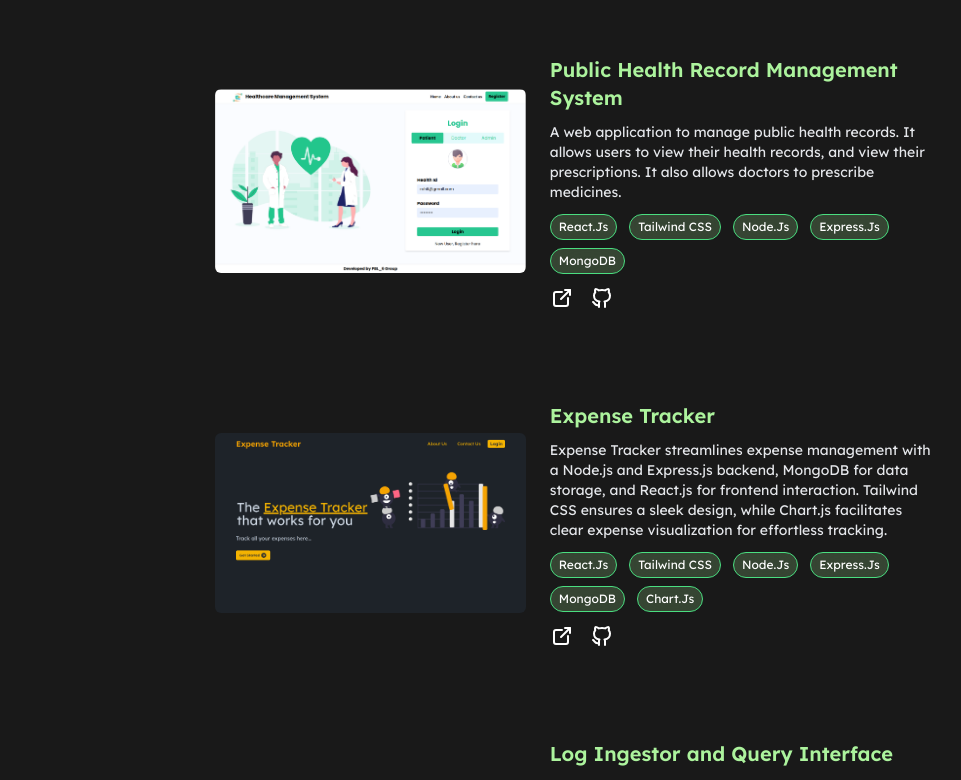
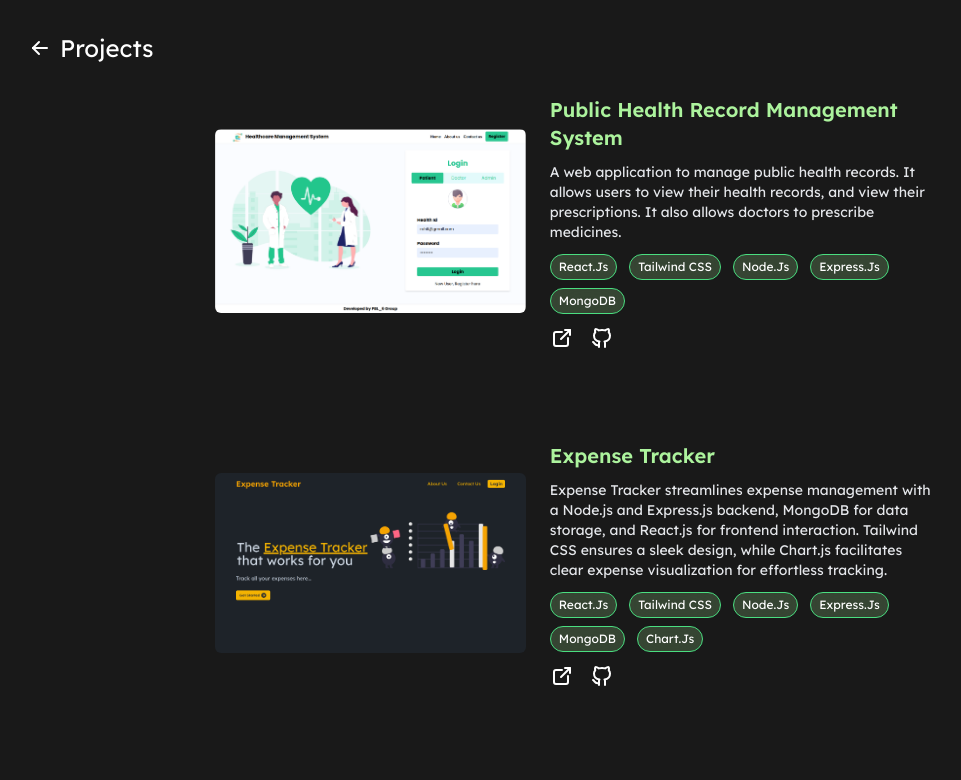
Before and after one commit to rohitvpatil0810/rohit-portfolio-next, a Next.js app: page /projects in a window 1280 px wide. Shown: the top 780 px of the page, without its empty margins (52-1013 px from the left). Built offline with nearby package versions, Linux system fonts and the light colour scheme.

Commit message:
feat: add nav to projects page

```diff
--- a/src/app/projects/page.tsx
+++ b/src/app/projects/page.tsx
@@ -1,15 +1,32 @@
 import ProjectItem from "@/components/ui/project-item";
 import { projectsList } from "@/lib/projects-list";
+import { IconArrowLeft } from "@tabler/icons-react";
 
 type Props = {};
 
 function ProjectsPage({}: Props) {
+  const technologies = projectsList
+    .map((project) => project.technologies)
+    .flat();
+
+  const uniqueTechnologies = Array.from(new Set(technologies));
+
   return (
-    <div className="flex flex-col items-center py-10 space-y-10 md:space-y-16">
-      {projectsList.map((project) => (
-        <ProjectItem key={project.name} project={project} />
-      ))}
-    </div>
+    <>
+      <nav className="fixed top-0 right-0 left-0 z-50">
+        <div className="my-4 py-2 sm:py-4 flex justify-between items-center mx-4 sm:mx-6 md:mx-8 lg:mx-10 xl:mx-20 2xl:mx-40">
+          <a href="/" className="flex justify-center items-center">
+            <IconArrowLeft className="mr-2" />
+            <h1 className="text-xl sm:text-2xl">Projects</h1>
+          </a>
+        </div>
+      </nav>
+      <div className="mt-10 sm:mt-10 flex flex-col items-center py-10 space-y-10 md:space-y-16">
+        {projectsList.map((project) => (
+          <ProjectItem key={project.name} project={project} />
+        ))}
+      </div>
+    </>
   );
 }
 
```
